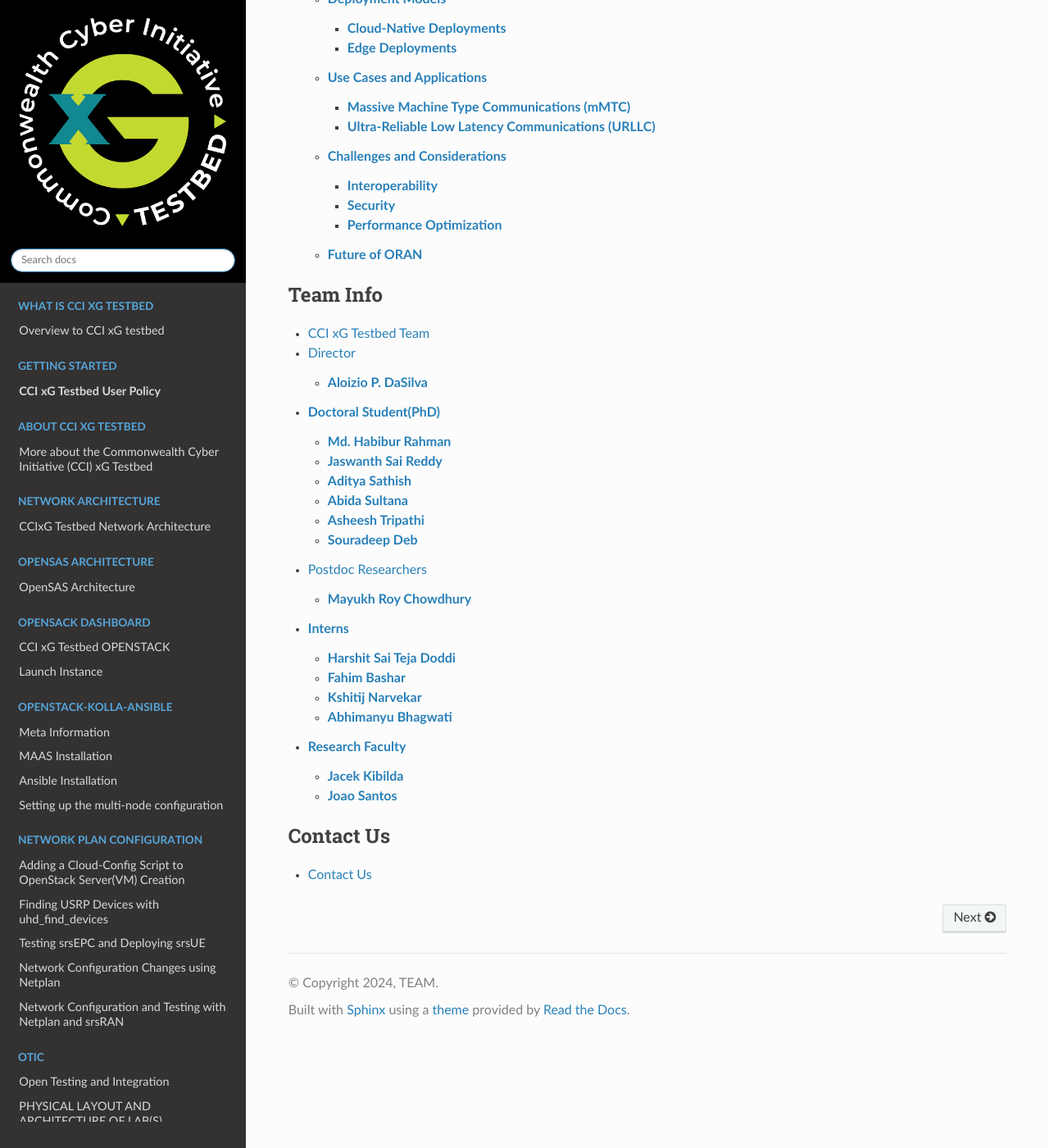
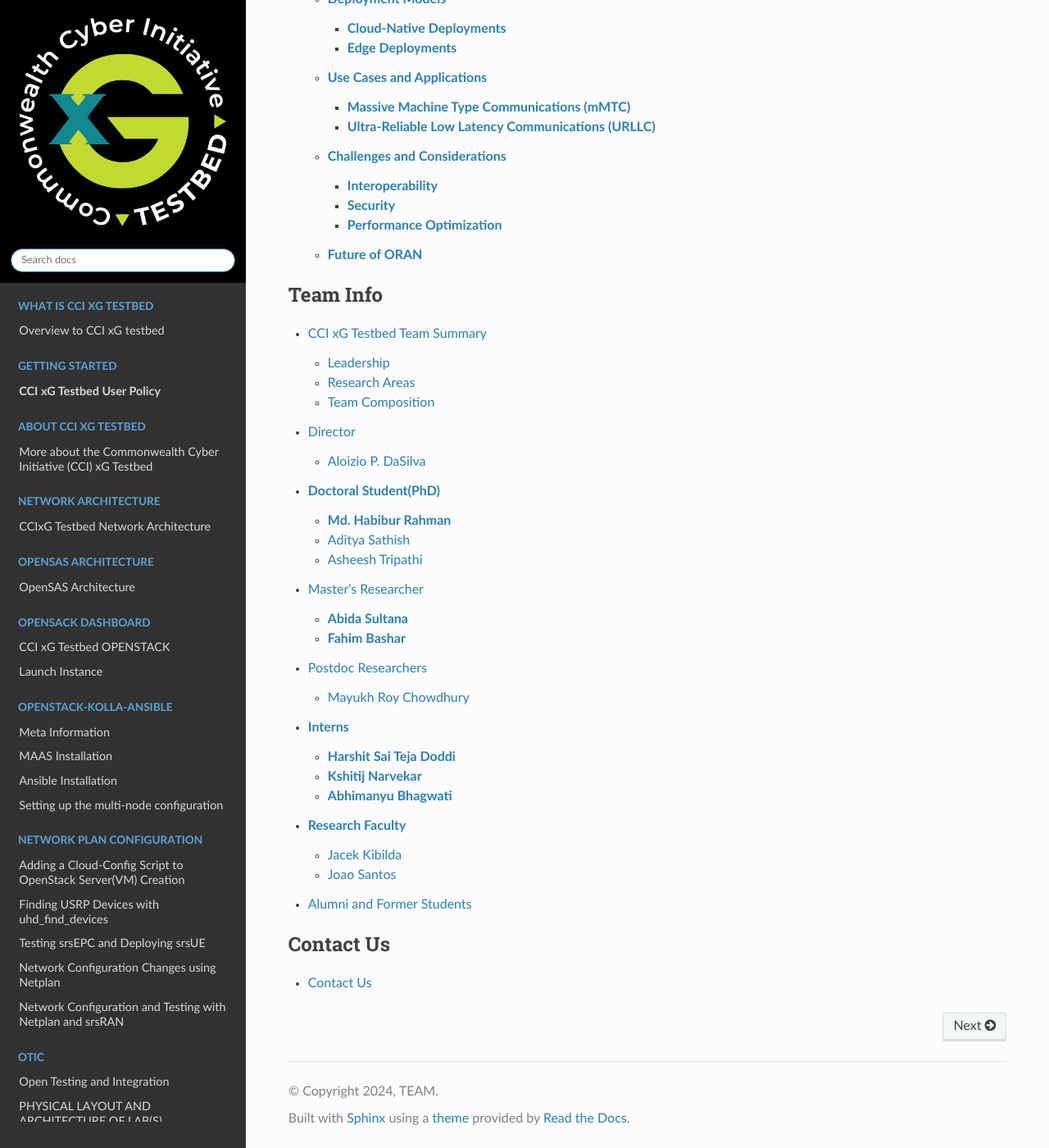
Before and after one commit to AbhimanyuBhagwati/CCI_DOCS, a Sphinx documentation site: the page built from source/index.rst, in a window 1280 px wide and 1400 px high, scrolled down 5069 px. Shown: the whole window at 82% size. Built offline with Sphinx 7.4.7 and the Read the Docs theme 2.0.0, drawn with Linux system fonts in a browser that asks for light colours; some of the changed lines change nothing that is shown.

Commit message:
Update team_info.rst

```diff
--- a/source/team_info.rst
+++ b/source/team_info.rst
@@ -1,8 +1,40 @@
-CCI xG Testbed Team
-===================
+CCI xG Testbed Team Summary
+===========================
+
+The CCI xG Testbed Team at Virginia Tech is a diverse group of researchers and students working on next-generation wireless communication technologies.
+
+Leadership
+----------
+- **Director**: :ref:`Aloizio P. DaSilva <aloizio_dassilva>`
+  Expertise in wireless networking, NFV, SDN, and SDR
+
+Research Areas
+--------------
+- Wireless networking
+- Network functions virtualization (NFV)
+- Software-defined networking (SDN)
+- Software-defined radio (SDR)
+- Machine learning and deep learning in wireless networks
+- Open Radio Access Networks (O-RAN)
+- 5G and beyond 5G networks
+
+Team Composition
+----------------
+- 1 Director
+- 3 Doctoral Students
+- 2 Master's Researchers
+- 2 Postdoctoral Researchers
+- 3 Interns
+- 2 Research Faculty
+
+The team's research spans various aspects of next-generation wireless technologies, from fundamental network architectures to advanced machine learning applications in communications. With a mix of experienced researchers and upcoming talent, the CCI xG Testbed Team is well-positioned to contribute to the evolving landscape of wireless communication.
+
+|
+|
 
 Director
 ========
+.. _`aloizio_dassilva`:
 
 .. figure:: _static/aloizio.jpg
    :alt: Aloizio P. DaSilva
@@ -11,18 +43,17 @@
 
    Aloizio P. DaSilva
 
-**Aloizio P. DaSilva**
------------------------
+`Aloizio P. DaSilva <https://cyberinitiative.org/research/researcher-directory/silva-aloizio-pereira-da.html>`_
+---------------------------------------------------------------------------------------------------------------
 
-- Expertise: Wireless networking, network functions virtualization (NFV), software-defined networking (SDN), software-defined radio (SDR), radio and core networks.
+- **Expertise**: Wireless networking, network functions virtualization (NFV), software-defined networking (SDN), software-defined radio (SDR), radio and core networks.
 - Aloizio P. DaSilva specializes in wireless networking communication, focusing on network functions virtualization (NFV), software-defined networking (SDN), and software-defined radio (SDR) on large-scale testbed experimentation. His work includes radio access networks and core networks. DaSilva is also a research faculty member at the Bradley Department of Electrical and Computer Engineering at Virginia Tech.
+
+- **Google Scholar**: `Aloizio P. DaSilva <https://scholar.google.com/citations?user=Q62LeewAAAAJ&hl=fr>`_
 
 .. clear::
 
-|
-|
-|
-|
+
 |
 |
 |
@@ -31,7 +62,6 @@
 ================================
 |
 |
-
 
 .. figure:: _static/habibur_rahman.jpg
    :alt: Md. Habibur Rahman
@@ -42,32 +72,10 @@
 
 **Md. Habibur Rahman**
 -----------------------
-
-- Research & Focus: Machine learning (ML) and deep learning (DL) in wireless networks, open radio access networks (O-RAN).
-- Md. Habibur Rahman is a Ph.D. student in electrical engineering at Virginia Tech. His research explores centralized and decentralized machine learning (ML) and deep learning (DL) methods in next-generation wireless communication networks. He focuses on designing and integrating ML/DL-based intelligence into the Open Radio Access Network (O-RAN) architecture and software-defined radios. He holds an M.Sc. in electronics engineering from Kookmin University and a B.Sc. in electrical and electronic engineering from Khulna University of Engineering & Technology.
-
-|
-|
-|
-|
-|
-|
-
-
-.. figure:: _static/jaswanth_sai_reddy.jpg
-   :alt: Jaswanth Sai Reddy
-   :align: left
-   :width: 200px
-
-   Jaswanth Sai Reddy
-
-**Jaswanth Sai Reddy**
------------------------
-
-- Research & Focus: Open radio access networks (O-RAN), network engineering.
-- Jaswanth Sai Reddy, a master’s student in computer engineering at Virginia Tech, works on Open Radio Access Networks (O-RAN) as a graduate research assistant. He holds a B.Eng. in electronics and communication engineering from VIT University in India. Reddy has previous experience as a network engineer at Accenture and as a senior network engineer at Alethea Communications Technologies.
-
-|
+- **Advisor**: :ref:`Aloizio P. DaSilva <aloizio_dassilva>`
+- **Research & Focus**: Machine learning (ML) and deep learning (DL) in wireless networks, open radio access networks (O-RAN).
+- Md. Habibur Rahman is a Ph.D. student in electrical engineering at Virginia Tech. His research explores centralized and decentralized machine learning (ML) and deep learning (DL) methods in next-generation wireless communication networks. He holds an M.Sc. in electronics engineering from Kookmin University and a B.Sc. in electrical and electronic engineering from Khulna University of Engineering & Technology.
+- **Google Scholar**: to be updated
 |
 |
 |
@@ -82,11 +90,12 @@
 
    Aditya Sathish
 
-**Aditya Sathish**
+`Aditya Sathish <https://scholar.google.com/citations?user=_DI_jTsAAAAJ&hl=en>`_
 ------------------
-
+- **Advisor**: :ref:`Aloizio P. DaSilva <aloizio_dassilva>`
 - Research & Focus: 5G and beyond 5G networks, wireless local area networks (WLAN).
 - Aditya Sathish is a master’s student in computer engineering at Virginia Tech. His research focuses on 5G and beyond 5G radio access networks and the adoption challenges of the Open Radio Access Network (O-RAN) architecture and software-defined radios. He holds a Bachelor of Technology from the National Institute of Technology Karnataka in India and previously worked at Qualcomm India as a senior engineer in WLAN system software engineering.
+- **Google Scholar**: `Aditya Sathish <https://scholar.google.com/citations?user=_DI_jTsAAAAJ&hl=en>`_
 
 |
 |
@@ -95,6 +104,32 @@
 |
 |
 
+
+
+.. figure:: _static/asheesh.jpg
+   :alt: Asheesh Tripathi
+   :align: left
+   :width: 200px
+
+   Asheesh Tripathi
+
+`Asheesh Tripathi <https://scholar.google.com/citations?user=fcRTl7kAAAAJ&hl=en>`_
+--------------------------------------------------------------------------------
+- **Advisor**: :ref:`Aloizio P. DaSilva <aloizio_dassilva>`
+- Research & Focus: Software-defined radio (SDR) based CBRS networks, machine learning in wireless networks.
+- Asheesh Tripathi, a Ph.D. student at Virginia Tech, works on software-defined radio-based CBRS networks and machine learning in wireless networks. He holds a B.Tech in electronics and telecommunications from Bharati Vidyapeeth College of Engineering and an M.S. in electrical engineering from the University of North Carolina, Charlotte. Tripathi has worked as a senior engineer at Verana Networks and a lead engineer at Parallel Wireless.
+- **Google Scholar**: `Asheesh Tripathi <https://scholar.google.com/citations?user=fcRTl7kAAAAJ&hl=en>`_
+
+|
+|
+|
+|
+|
+|
+
+
+Master's Researcher
+===================
 
 .. figure:: _static/abida.jpg
    :alt: Abida Sultana
@@ -105,9 +140,10 @@
 
 **Abida Sultana**
 ------------------
-
+- **Advisor**: :ref:`Aloizio P. DaSilva <aloizio_dassilva>`
 - Research & Focus: Near Real-Time open radio access networks (O-RAN).
 - Abida Sultana is a master’s student in electrical engineering at Virginia Tech. Her research focuses on Near Real-Time Open Radio Access Networks (O-RAN). She holds a B.Sc. in electronics and telecommunications engineering from Chittagong University of Engineering and Technology.
+- **Google Scholar**: Abida Sultana to be added
 
 |
 |
@@ -116,40 +152,17 @@
 |
 |
 
-
-.. figure:: _static/asheesh.jpg
-   :alt: Asheesh Tripathi
+.. figure:: _static/fahim-bashar-testbed-team.jpg
+   :alt: Rohit Kumar
    :align: left
    :width: 200px
 
-   Asheesh Tripathi
-
-**Asheesh Tripathi**
---------------------
-
-- Research & Focus: Software-defined radio (SDR) based CBRS networks, machine learning in wireless networks.
-- Asheesh Tripathi, a Ph.D. student at Virginia Tech, works on software-defined radio-based CBRS networks and machine learning in wireless networks. He holds a B.Tech in electronics and telecommunications from Bharati Vidyapeeth College of Engineering and an M.S. in electrical engineering from the University of North Carolina, Charlotte. Tripathi has worked as a senior engineer at Verana Networks and a lead engineer at Parallel Wireless.
-
-|
-|
-|
-|
-|
-|
-
-
-.. figure:: _static/souradeep.jpg
-   :alt: Souradeep Deb
-   :align: left
-   :width: 200px
-
-   Souradeep Deb
-
-**Souradeep Deb**
------------------
-
-- Research & Focus: Software-defined radio (SDR) based CBRS, open radio access networks (O-RAN), machine learning.
-- Souradeep Deb’s research interests include SDR-based CBRS networks, O-RAN-based NextG wireless networks, and machine learning. He holds a B.Tech in electronics and communication engineering from the National Institute of Technology Silchar and an M.S. in electronics and communication engineering from the International Institute of Information Technology Hyderabad. Deb has worked as a research assistant at IIT Hyderabad and as an integration engineer at Ericsson.
+   Fahim Bashar
+**Fahim Bashar**
+----------------
+- **Advisor**: :ref:`Aloizio P. DaSilva <aloizio_dassilva>`
+- Research & Focus: NextG Testbed deployment and development.
+- Fahim Bashar is an intern working with the NextG Testbed at the Commonwealth Cyber Initiative. His role involves deploying cloud solutions, supporting proof-of-concept development, and maintaining the CCI webpage. Bashar holds a bachelor’s degree in computer science from Temple University.
 
 |
 |
@@ -169,12 +182,12 @@
    :width: 200px
 
    Mayukh Roy Chowdhury
-**Mayukh Roy Chowdhury**
-------------------------
+`Mayukh Roy Chowdhury <https://scholar.google.com/citations?user=sr3_Ct4AAAAJ&hl=en>`_
+---------------------------------------------------------------------------------------
 
 - Research & Focus: AI-driven radio resource management, 5G and next-generation networks.
 - Mayukh Roy Chowdhury holds a B.Tech in electronics and communication engineering from West Bengal University of Technology, an M.Tech in communication systems engineering from IIT Patna, and a Ph.D. in electrical engineering from IIT Delhi. His research interests include AI-driven radio resource management for cellular networks, reinforcement learning, AI on edge for smart IoT systems, and resource efficiency in communication networks.
-
+- **Google Scholar**: `Mayukh Roy Chowdhury <https://sites.google.com/view/mayukh-roy-chowdhury/>`_
 |
 |
 |
@@ -210,30 +223,13 @@
 |
 |
 
-.. figure:: _static/fahim-bashar-testbed-team.jpg
-   :alt: Rohit Kumar
-   :align: left
-   :width: 200px
-
-   Fahim Bashar
-**Fahim Bashar**
-----------------
-
-- Research & Focus: NextG Testbed deployment and development.
-- Fahim Bashar is an intern working with the NextG Testbed at the Commonwealth Cyber Initiative. His role involves deploying cloud solutions, supporting proof-of-concept development, and maintaining the CCI webpage. Bashar holds a bachelor’s degree in computer science from Temple University.
-
-|
-|
-|
-|
-|
-|
 
 
 **Kshitij Narvekar**
 ----------------
 
-- to be updated
+- Research & Focus: Artificial intelligence and machine learning in cloud platforms.
+- Kshitij Narvekar is a master's student in Computer Science at Virginia Tech and a research intern at the Commonwealth Cyber Initiative (CCI). He has experience in cloud engineering and healthcare technology from his work at Blazeclan Technologies. Kshitij holds multiple AWS certifications and applies his technical expertise to research projects integrating AI and ML in cloud environments.
 |
 |
 |
@@ -275,12 +271,12 @@
 
    Jacek Kibilda
 
-**Jacek Kibilda**
-------------------
+`Jacek Kibilda <https://jacekkibilda.wordpress.com/>`_
+------------------------------------------------------
 
 - Research & Focus: Modeling and technology design for next-generation mobile networks.
 - Jacek Kibilda is a Research Associate Professor with the Commonwealth Cyber Initiative and the Bradley Department of Electrical and Computer Engineering at Virginia Tech. His research focuses on modeling and technology design for next-generation mobile networks using stochastic geometry, AI, optimization, and computer modeling.
-
+- **Google Scholar**: `Jacek Kibilda <https://scholar.google.com/citations?user=obwKxOoAAAAJ&hl=en&oi=ao>`_
 |
 |
 |
@@ -296,12 +292,40 @@
    :width: 200px
 
    Joao Santos
-**Joao Santos**
-----------------
+`Joao Santos <https://cyberinitiative.org/research/researcher-directory/santos-joao.html>`_
+--------------------------------------------------------------------------------------------
 
 - Research & Focus: 5G Testbed and AI Assurance, software-defined radio (SDR) systems, software-defined networking (SDN) integration.
 - Joao Santos is a 5G Testbed and AI Assurance Researcher with the Commonwealth Cyber Initiative at Virginia Tech. His work includes developing software-defined radio systems, implementing radio virtualization mechanisms, and integrating SDR with SDN for programmable end-to-end communication networks.
+- **Google Scholar**: `Joao Santos <https://scholar.google.com/citations?user=N4C64eQAAAAJ&hl=demo>`_
+|
+|
+|
+|
+|
+|
 
+
+Alumni and Former Students
+==========================
+
+.. figure:: _static/souradeep.jpg
+   :alt: Souradeep Deb
+   :align: left
+   :width: 200px
+
+   `Souradeep Deb <https://scholar.google.com/citations?user=4hCPcvoAAAAJ&hl=en>`_
+
+.. figure:: _static/jaswanth_sai_reddy.jpg
+   :alt: Jaswanth Sai Reddy
+   :align: left
+   :width: 200px
+
+   Jaswanth Sai Reddy
+
+|
+|
+|
 |
 |
 |
```
